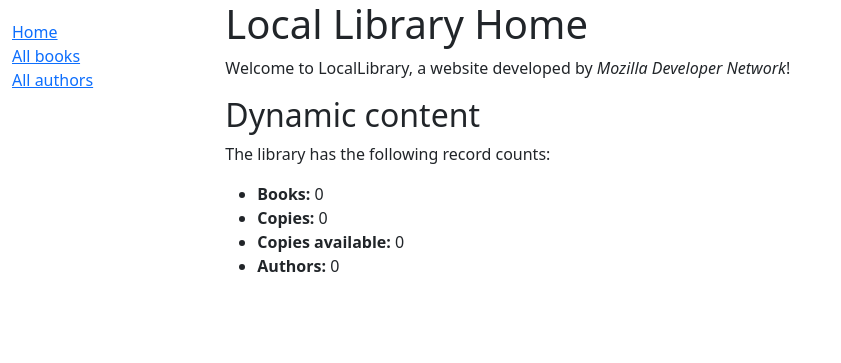
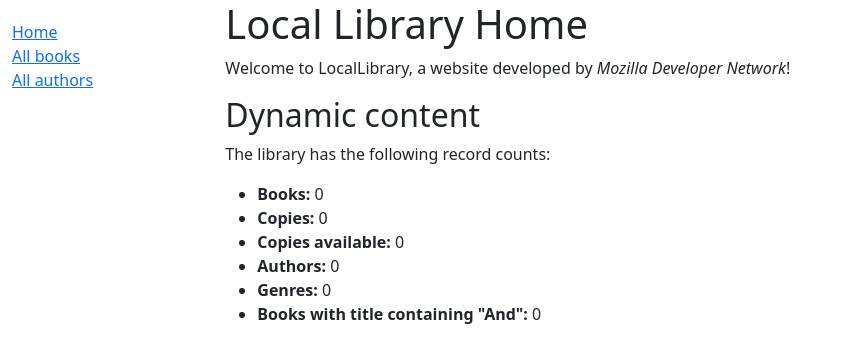
Before and after one commit to JalalSinno/django_local_library, a Django app: page /catalog/ in a window 1280 px wide. Shown: the top 363 px of the page, without its empty margins (0-841 px from the left). Run offline with Django 4.2, Linux system fonts and the light colour scheme; data that the repository does not hold is empty.

Commit message:
Homepage challenge

```diff
--- a/locallibrary/catalog/templates/index.html
+++ b/locallibrary/catalog/templates/index.html
@@ -17,5 +17,7 @@
     <li><strong>Copies:</strong> {{ num_instances }}</li>
     <li><strong>Copies available:</strong> {{ num_instances_available }}</li>
     <li><strong>Authors:</strong> {{ num_authors }}</li>
+    <li><strong>Genres:</strong> {{num_genres}}</li>
+    <li><strong>Books with title containing "And":</strong> {{num_book_and}}</li>
   </ul>
 {% endblock %}
--- a/locallibrary/catalog/views.py
+++ b/locallibrary/catalog/views.py
@@ -16,11 +16,19 @@ def index(request):
     # The 'all()' is implied by default.
     num_authors = Author.objects.count()
 
+    # Number of genres
+    num_genres = Genre.objects.count()
+
+    # Number of books with and in the title
+    num_book_and =  Book.objects.filter(title__icontains='and').count()
+
     context = {
         'num_books': num_books,
         'num_instances': num_instances,
         'num_instances_available': num_instances_available,
         'num_authors': num_authors,
+        'num_genres': num_genres,
+        'num_book_and':num_book_and,
     }
 
     # Render the HTML template index.html with the data in the context variable
```
